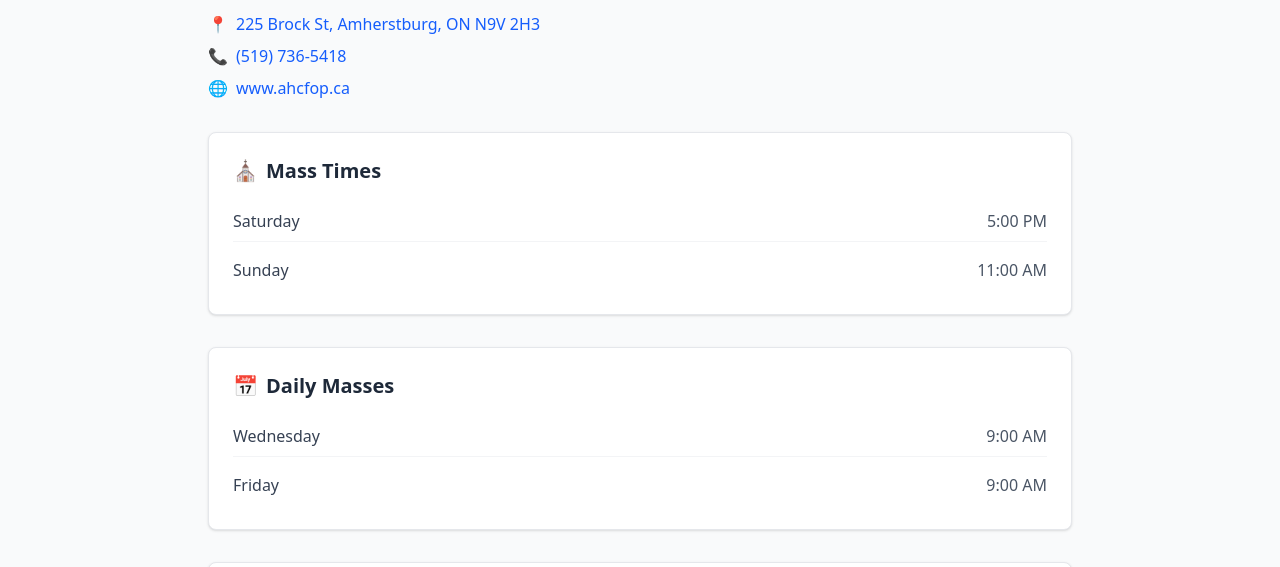
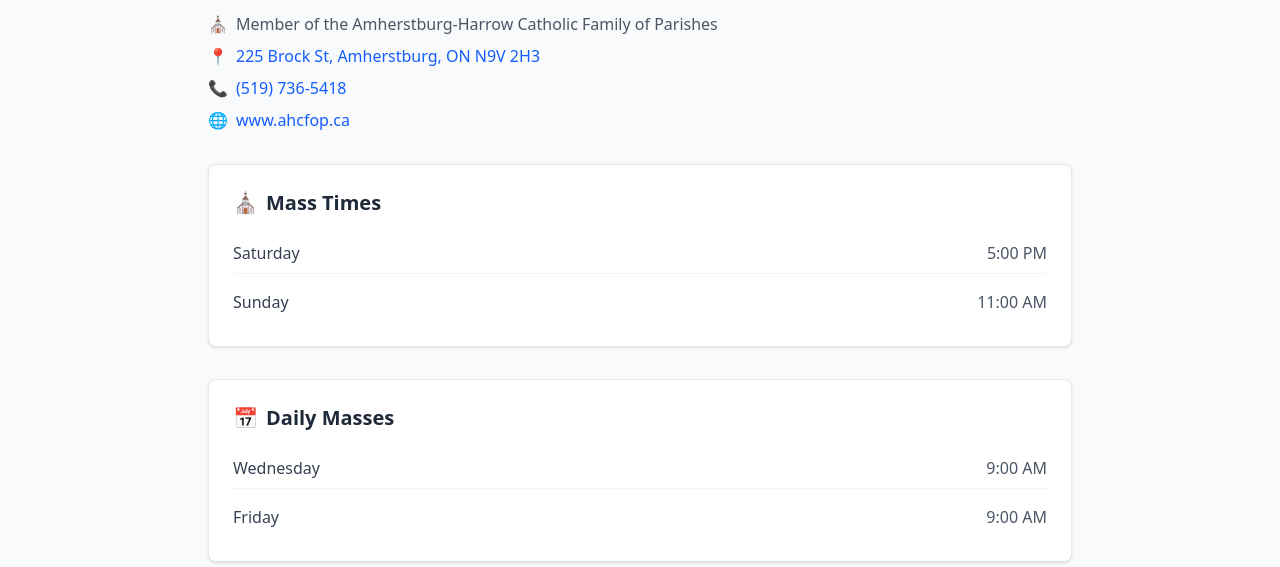
Before and after one commit to jere-mie/massfinder-we, an Astro site: page /church/st-john-the-baptist-amherstburg in a window 1280 px wide. Shown: the part 185-752 px from the top of the page. Built offline with nearby package versions, Linux system fonts and the light colour scheme; Astro itself is replaced by a stand-in of ours.

Commit message:
Add Family of Parish name on parish web page

```diff
--- a/src/pages/church/[slug].astro
+++ b/src/pages/church/[slug].astro
@@ -58,6 +58,13 @@ const description = `${scheduleText} Located at ${church.address}.`;
       <h1 class="text-3xl font-bold text-gray-900 mb-4">{church.name}</h1>
 
       <div class="space-y-2 text-gray-600">
+        {church.familyOfParishes &&
+          <p class="flex items-start">
+            <span class="mr-2">⛪</span>
+              Member of the {church.familyOfParishes}
+            </a>
+          </p>
+        }
         <p class="flex items-start">
           <span class="mr-2">📍</span>
           <a
```
